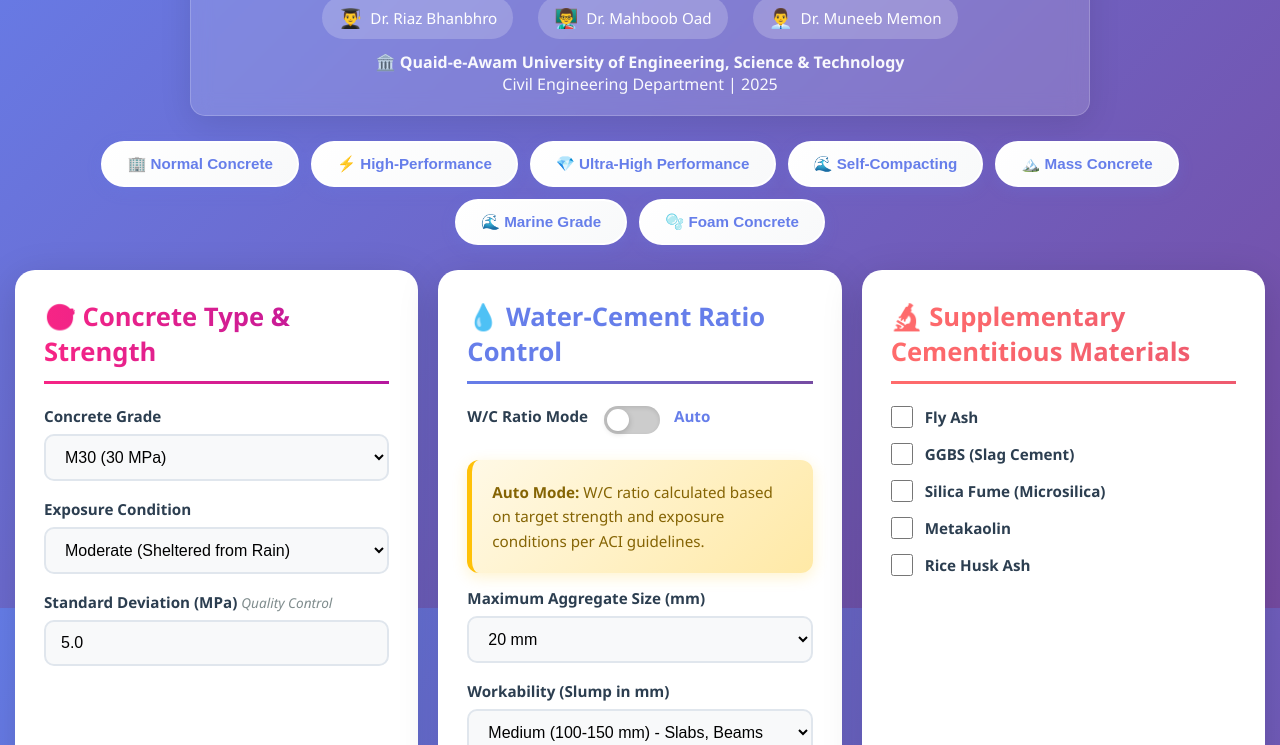
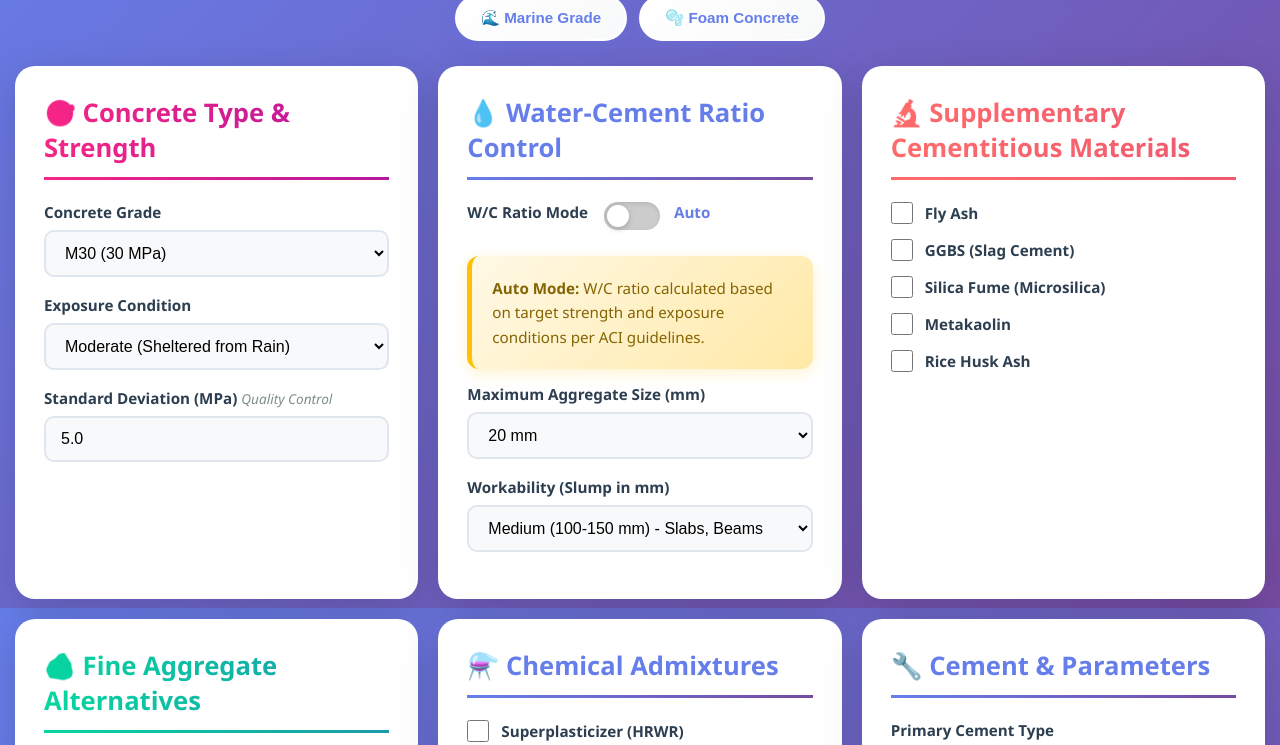
Before and after one commit to riabha/mixdesign, a plain HTML site: page index.html in a window 1280 px wide. Shown: the part 192-937 px from the top of the page. Drawn offline with Linux system fonts and the light colour scheme.

Commit message:
Moved development team info from header to footer only - cleaner design

```diff
--- a/index.html
+++ b/index.html
@@ -945,28 +945,6 @@
         <header>
             <h1>🏗️ Advanced Concrete Mix Design Dashboard</h1>
             <p>Professional Mix Design with SCMs, Fine Aggregate Alternatives & Chemical Admixtures</p>
-
-            <div class="institution-info">
-                <h3>👨‍🔬 Development Team</h3>
-                <div class="developers">
-                    <div class="developer">
-                        <span class="developer-icon">👨‍🎓</span>
-                        <span>Dr. Riaz Bhanbhro</span>
-                    </div>
-                    <div class="developer">
-                        <span class="developer-icon">👨‍🏫</span>
-                        <span>Dr. Mahboob Oad</span>
-                    </div>
-                    <div class="developer">
-                        <span class="developer-icon">👨‍💼</span>
-                        <span>Dr. Muneeb Memon</span>
-                    </div>
-                </div>
-                <div class="institution-details">
-                    <strong>🏛️ Quaid-e-Awam University of Engineering, Science & Technology</strong><br>
-                    Civil Engineering Department | 2025
-                </div>
-            </div>
         </header>
 
         <!-- Quick Presets -->
```
